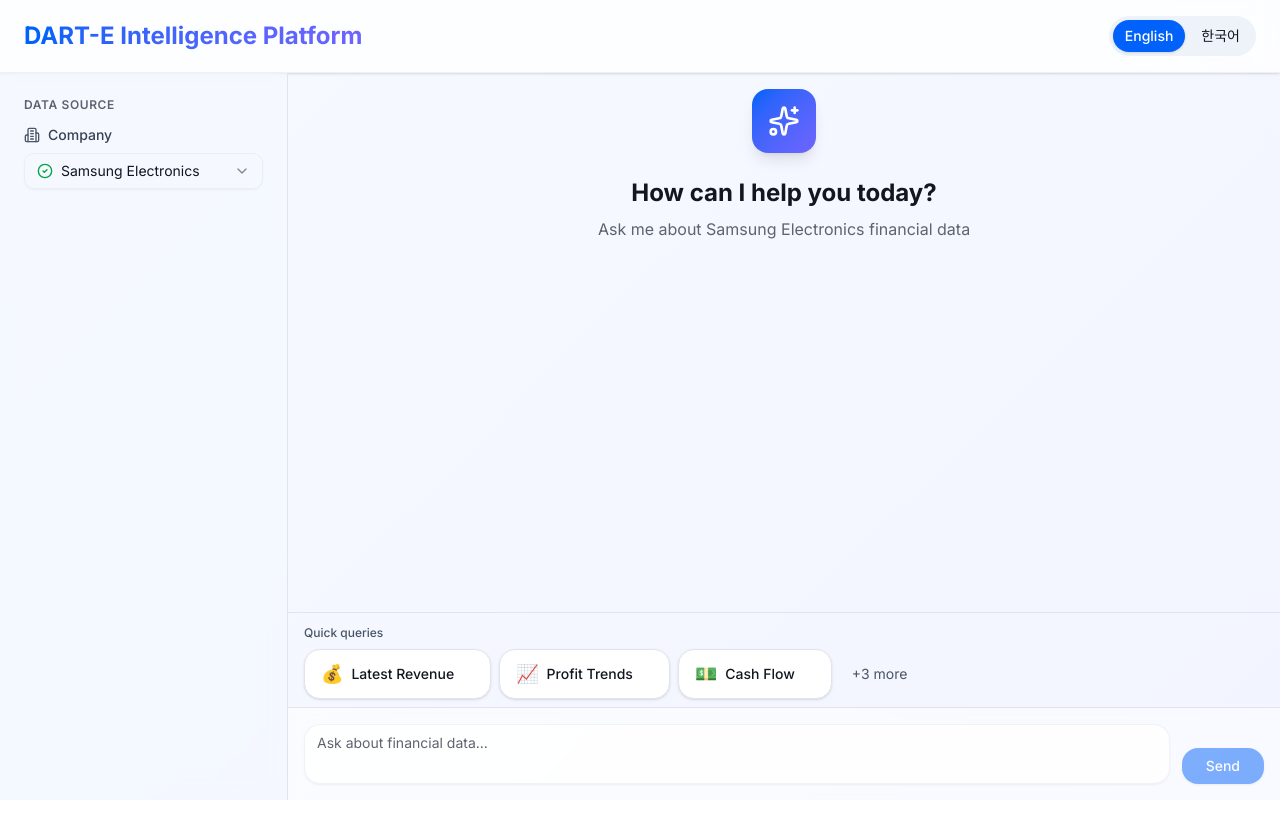
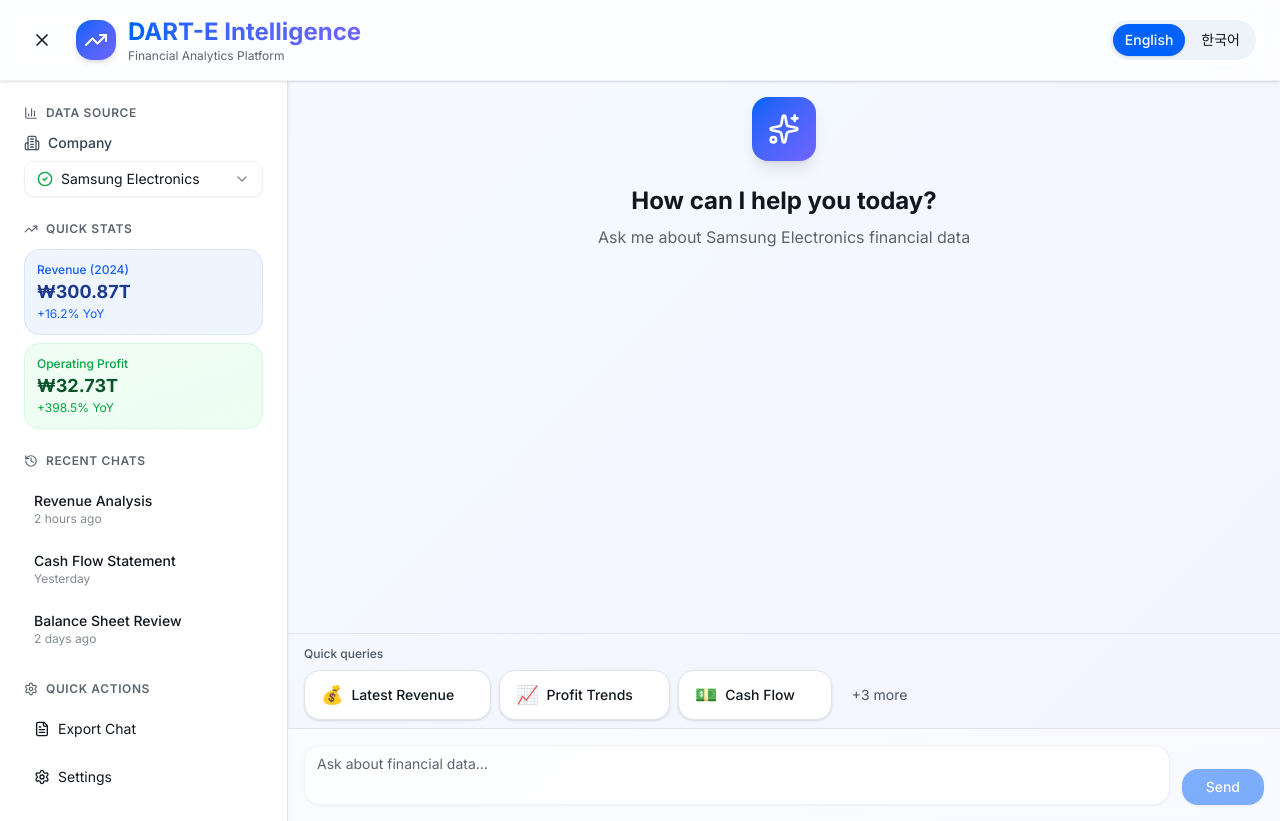
Before and after one commit to younggon0/dart-a, a Next.js app: page / in a window 1280 px wide. Before the commit the page ends 800 px from the top, so only its background shows below. Built offline with nearby package versions, Linux system fonts and the light colour scheme.

Commit message:
UI improvement phase 3

```diff
--- a/app/page.tsx
+++ b/app/page.tsx
@@ -4,18 +4,45 @@
 import ChatInterface from '@/components/chat/ChatInterface';
 import CompanySelector from '@/components/company/CompanySelector';
 import { Button } from '@/components/ui/button';
+import { TrendingUp, Menu, X, History, BarChart3, FileText, Settings } from 'lucide-react';
 
 export default function Home() {
   const [selectedCompany, setSelectedCompany] = useState<{ name: string; code: string } | null>(null);
   const [language, setLanguage] = useState<'en' | 'ko'>('en');
+  const [sidebarOpen, setSidebarOpen] = useState(true);
+  const [messages, setMessages] = useState<any[]>([]);
 
 
   return (
     <main className="flex min-h-screen flex-col">
-      <header className="bg-white/80 backdrop-blur-md border-b border-border/50 shadow-sm">
-        <div className="container mx-auto px-6 py-4">
-          <div className="flex justify-between items-center">
-            <h1 className="text-2xl font-bold">DART-E Intelligence Platform</h1>
+      <header className="bg-white/80 backdrop-blur-md border-b border-border/50 shadow-sm z-10">
+        <div className="flex items-center justify-between px-6 py-4">
+          <div className="flex items-center gap-4">
+            {/* Sidebar Toggle */}
+            <button
+              onClick={() => setSidebarOpen(!sidebarOpen)}
+              className="p-2 rounded-lg hover:bg-muted transition-all duration-200 group"
+              aria-label="Toggle sidebar"
+            >
+              {sidebarOpen ? (
+                <X className="h-5 w-5 transition-transform duration-200 group-hover:rotate-90" />
+              ) : (
+                <Menu className="h-5 w-5 transition-transform duration-200 group-hover:scale-110" />
+              )}
+            </button>
+
+            {/* Logo and Title */}
+            <div className="flex items-center gap-3">
+              <div className="w-10 h-10 bg-gradient-to-br from-primary to-accent rounded-xl flex items-center justify-center shadow-md">
+                <TrendingUp className="h-6 w-6 text-white" />
+              </div>
+              <div>
+                <h1 className="text-xl font-bold">DART-E Intelligence</h1>
+                <p className="text-xs text-muted-foreground">Financial Analytics Platform</p>
+              </div>
+            </div>
+          </div>
+
           <div className="flex items-center gap-3">
               <div className="bg-muted rounded-full p-1 flex gap-1">
                 <Button
@@ -37,18 +64,90 @@
               </div>
           </div>
         </div>
-        </div>
       </header>
 
       <div className="flex flex-1 overflow-hidden">
-        <aside className="w-72 border-r bg-sidebar/50 backdrop-blur-sm p-6 overflow-y-auto">
+        {/* Collapsible Sidebar */}
+        <aside
+          className={`${
+            sidebarOpen ? 'w-72' : 'w-0'
+          } border-r bg-white/95 backdrop-blur-sm overflow-hidden transition-all duration-300 ease-in-out shadow-sm`}
+        >
+          <div className={`${sidebarOpen ? 'opacity-100' : 'opacity-0'} transition-opacity duration-200 h-full overflow-y-auto`}>
+            <div className="p-6">
             <div className="space-y-6">
+              {/* Data Source Section */}
               <div>
-              <h3 className="text-xs font-semibold text-muted-foreground uppercase tracking-wider mb-3">Data Source</h3>
+                <h3 className="text-xs font-semibold text-muted-foreground uppercase tracking-wider mb-3 flex items-center gap-2">
+                  <BarChart3 className="h-3.5 w-3.5" />
+                  Data Source
+                </h3>
                 <CompanySelector
                   selectedCompany={selectedCompany || undefined}
                   onCompanyChange={setSelectedCompany}
                 />
+              </div>
+
+              {/* Quick Stats Section */}
+              <div>
+                <h3 className="text-xs font-semibold text-muted-foreground uppercase tracking-wider mb-3 flex items-center gap-2">
+                  <TrendingUp className="h-3.5 w-3.5" />
+                  Quick Stats
+                </h3>
+                <div className="space-y-2">
+                  <div className="p-3 bg-gradient-to-br from-blue-50 to-blue-100/50 rounded-xl border border-blue-200/50 hover:shadow-md transition-all duration-200 cursor-pointer group">
+                    <div className="text-xs text-blue-600 font-medium">Revenue (2024)</div>
+                    <div className="text-lg font-bold text-blue-900 group-hover:scale-105 transition-transform duration-200 origin-left">₩300.87T</div>
+                    <div className="text-xs text-blue-600">+16.2% YoY</div>
+                  </div>
+                  <div className="p-3 bg-gradient-to-br from-green-50 to-green-100/50 rounded-xl border border-green-200/50 hover:shadow-md transition-all duration-200 cursor-pointer group">
+                    <div className="text-xs text-green-600 font-medium">Operating Profit</div>
+                    <div className="text-lg font-bold text-green-900 group-hover:scale-105 transition-transform duration-200 origin-left">₩32.73T</div>
+                    <div className="text-xs text-green-600">+398.5% YoY</div>
+                  </div>
+                </div>
+              </div>
+
+              {/* Chat History Section */}
+              <div>
+                <h3 className="text-xs font-semibold text-muted-foreground uppercase tracking-wider mb-3 flex items-center gap-2">
+                  <History className="h-3.5 w-3.5" />
+                  Recent Chats
+                </h3>
+                <div className="space-y-1">
+                  <button className="w-full text-left p-2.5 hover:bg-muted rounded-lg transition-colors text-sm text-muted-foreground">
+                    <div className="font-medium text-foreground truncate">Revenue Analysis</div>
+                    <div className="text-xs opacity-75">2 hours ago</div>
+                  </button>
+                  <button className="w-full text-left p-2.5 hover:bg-muted rounded-lg transition-colors text-sm text-muted-foreground">
+                    <div className="font-medium text-foreground truncate">Cash Flow Statement</div>
+                    <div className="text-xs opacity-75">Yesterday</div>
+                  </button>
+                  <button className="w-full text-left p-2.5 hover:bg-muted rounded-lg transition-colors text-sm text-muted-foreground">
+                    <div className="font-medium text-foreground truncate">Balance Sheet Review</div>
+                    <div className="text-xs opacity-75">2 days ago</div>
+                  </button>
+                </div>
+              </div>
+
+              {/* Quick Actions */}
+              <div>
+                <h3 className="text-xs font-semibold text-muted-foreground uppercase tracking-wider mb-3 flex items-center gap-2">
+                  <Settings className="h-3.5 w-3.5" />
+                  Quick Actions
+                </h3>
+                <div className="space-y-2">
+                  <button className="w-full flex items-center gap-2 p-2.5 hover:bg-muted rounded-lg transition-colors text-sm">
+                    <FileText className="h-4 w-4" />
+                    Export Chat
+                  </button>
+                  <button className="w-full flex items-center gap-2 p-2.5 hover:bg-muted rounded-lg transition-colors text-sm">
+                    <Settings className="h-4 w-4" />
+                    Settings
+                  </button>
+                </div>
+              </div>
+            </div>
             </div>
           </div>
         </aside>
```
Lines whose indentation alone changed are shown as unchanged.
